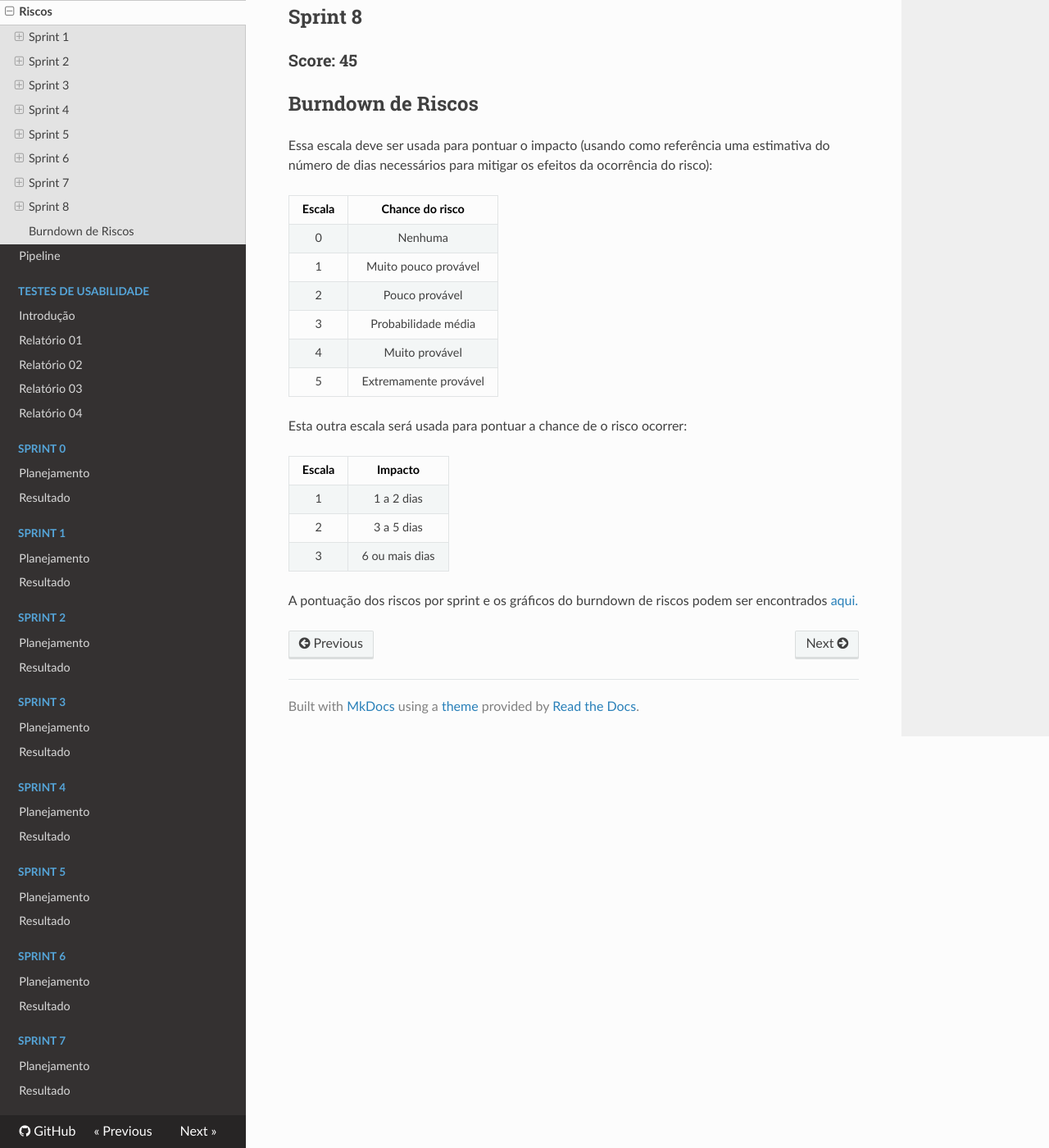
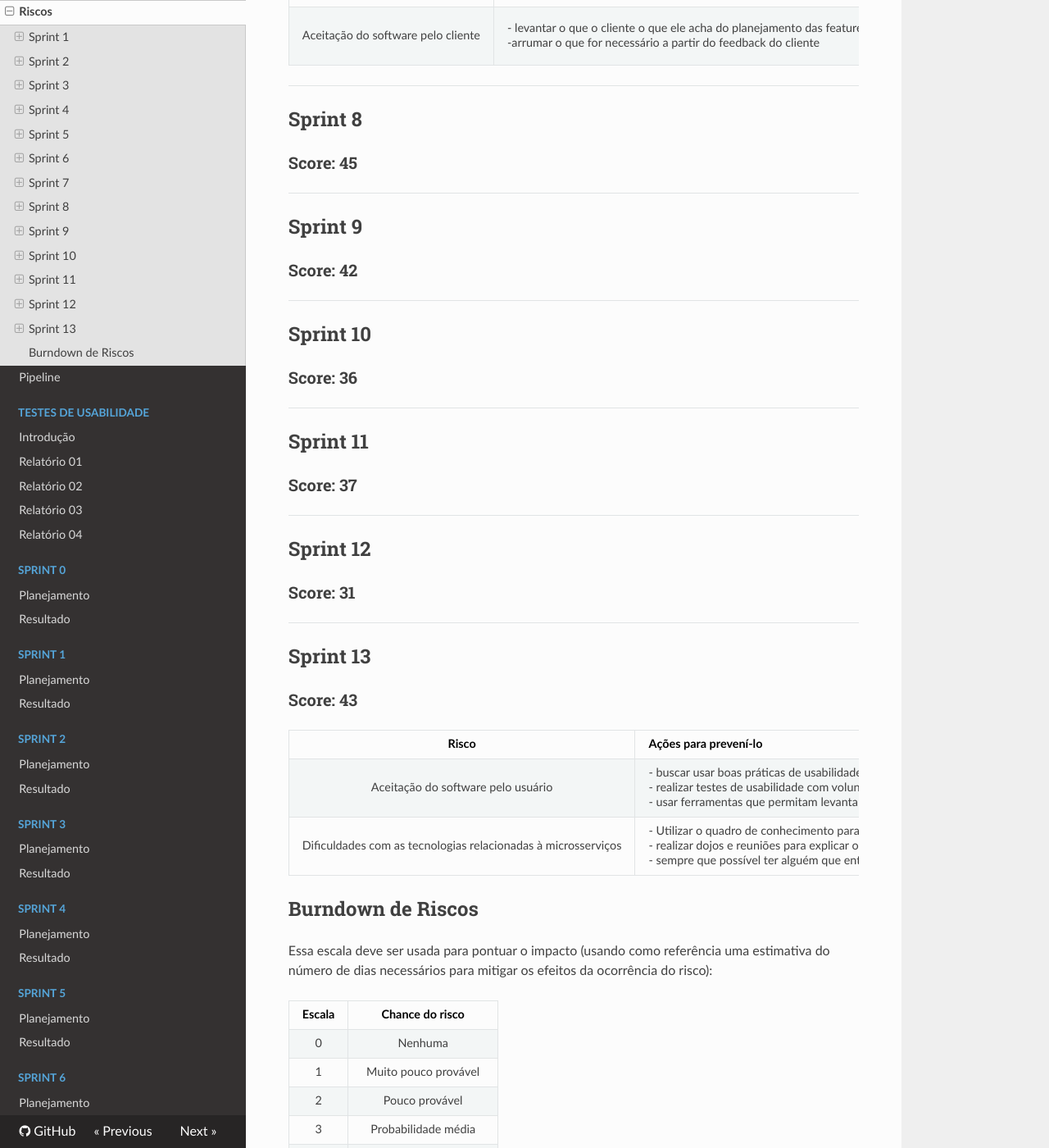
Before and after one commit to fga-eps-mds/2018.1-Dr-Down, an MkDocs documentation site: the page built from docs/eps/RISKS.md, in a window 1280 px wide and 1400 px high, scrolled down 2151 px. Shown: the whole window at 82% size. Built offline with MkDocs 1.6.1, drawn with Linux system fonts in a browser that asks for light colours; nearby versions of some CDN libraries; old or Windows-style settings are respelled for this version of MkDocs.

Commit message:
Updating the risks documentation
Add missing risks scores for sprints

Add informations about new risks

```diff
--- a/docs/eps/RISKS.md
+++ b/docs/eps/RISKS.md
@@ -32,6 +32,8 @@
 | Dificuldades para realizar o deploy | - buscar opções para o deploy que sejam de qualidade mas gratuitas ou com preço compatível com o orçamento disponível;<br>- ter um plano B que seja de rápida implementação para o caso de haver problemas com a máquina de deploy. | - colocar o plano B em prática;<br>- mobilizar recursos para o reestabelecimento do plano A, se for possível |
 | Dificuldades no contato com o cliente | - ter diversas formas de contato com os clientes;<br>- ter mais de um cliente;<br>- não ter uma dependência excessiva dos clientes para a continuidade das atividades | - reestabelecimento do contato assim que possível;<br>- levantar os motivos para os problemas no contato para mitigá-los em outros momentos;<br>- deixar claro para o cliente como o contato com ele é importante para o bom andamento do projeto
 
+---
+
 ## Sprint 4
 
 ### Score: 50
@@ -42,6 +44,8 @@
 | Membros com carga excessiva de trabalho | - fazer uma pontuação das histórias que realmente reflitam o esforço para completá-las;<br>- fazer o acompanhamento da velocity e de como a equipe está se comportando para estimar se a equipe ainda suporta uma carga maior de trabalho | - levantar se o excesso de trabalho foi geral ou apenas de alguns membros e os motivos para isso;<br>- se possível, redistribuir o a carga de trabalho da sprint entre os membros;<br>- tomar mais cuidado com a pontuação e/ou a quantidade de histórias na sprint seguinte |
 | Atraso no roadmap do projeto | - quando possível, antecipar atividades de sprints futuras;<br>- antecipar gargalos que podem gerar atrasos para que sejam solucionados antes que gerem problemas | - cuidar das causas do atraso;<br>- replanejar as sprints seguintes com o objetivo de voltar a ficar em dia com o roadmap;<br>- verificar se haverá a necessidade e a possibilidade de alterar o roadmap |
 
+---
+
 ## Sprint 5
 
 ### Score: 65
@@ -50,9 +54,13 @@
 |:--------------:|:-------------------|:-------------------|
 | Atraso na implementação da arquitetura do projeto | - apresentar as features com antecedência para o arquiteto do software para que ele possa planejar como implementá-las com antecedência;<br>- checar o andamento do planejamento e implementação da arquitetura constantemente com o arquiteto | - analisar o que houve de errado na implementação para remediar;<br>- incluir no planejamento das sprints seguintes histórias para tirar o atraso da implementação da arquitetura
 
+---
+
 ## Sprint 6
 
 ### Score: 51
+
+---
 
 ## Sprint 7
 
@@ -62,9 +70,46 @@
 |:--------------:|:-------------------|:-------------------|
 | Aceitação do software pelo cliente | - levantar o que o cliente o que ele acha do planejamento das features a serem implementadas, antes de elas serem incluídas em uma sprint;<br>-arrumar o que for necessário a partir do feedback do cliente | - levantar com o cliente o que está errado no que foi feito;<br>- elencar possíveis soluções para os problemas apontados e apresentá-las ao cliente, até que ele esteja de acordo;<br>- corrigir os erros nas sprints seguintes, o mais rápido possível
 
+---
+
 ## Sprint 8
 
 ### Score: 45
+
+---
+
+## Sprint 9
+
+### Score: 42
+
+---
+
+## Sprint 10
+
+### Score: 36
+
+---
+
+## Sprint 11
+
+### Score: 37
+
+---
+
+## Sprint 12
+
+### Score: 31
+
+---
+
+## Sprint 13
+
+### Score: 43
+
+| **Risco** | **Ações para prevení-lo** | **Ações para mitigá-lo** |
+|:--------------:|:-------------------|:-------------------|
+| Aceitação do software pelo usuário | - buscar usar boas práticas de usabilidade ;<br>- realizar testes de usabilidade com voluntários para receber feedback e levantar possíveis melhorias;<br>- usar ferramentas que permitam levantar como os usuários tem usado o site e usar os dados colhidos para melhorias | - levantar as razões para a baixa aceitação por parte dos usuários;<br>- realizar as melhorias necessárias e colher feedback dos usuários para avaliar se estas forem bem sucedidas
+| Dificuldades com as tecnologias relacionadas à microsserviços | - Utilizar o quadro de conhecimento para levantar possíveis dificuldades que podem surgir;<br>- realizar dojos e reuniões para explicar o microsserviço e seu funcionamento;<br>- sempre que possível ter alguém que entenda bem o microsserviço para que possa ajudar na sua implementação e/ou tirar dúvidas | - levantar quais são as dificuldades existentes ;<br>-realizar dojos e reuniões para determinar como resolver as dificuldades;<br>- alterar o microsserviço e/ou sua implementação na aplicação, se for necessário
 
 ## Burndown de Riscos
 
```
